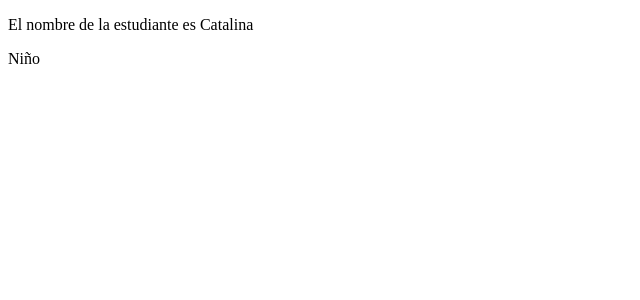
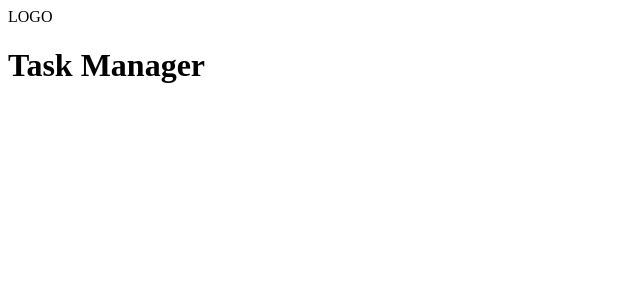
Before and after one commit to johncardozo/frontend-intermedio-02, a React (Vite) app in the folder react/task-manager/: page / in a window 1280 px wide. Shown: the top 300 px of the page, without its empty margins (0-640 px from the left). Built offline with nearby package versions, Linux system fonts and the light colour scheme.

Commit message:
React: Creación de componentes

```diff
--- a/react/task-manager/src/App.jsx
+++ b/react/task-manager/src/App.jsx
@@ -1,14 +1,10 @@
-// Importa el CSS
 import "./App.css";
+import Header from "./components/Header";
 
 function App() {
-  const nombre = "Catalina";
-  const edad = 15;
-
   return (
     <>
-      <p>El nombre de la estudiante es {nombre}</p>
-      <p>{edad > 18 ? "Adulto" : "Niño"}</p>
+      <Header />
     </>
   );
 }
--- /dev/null
+++ b/react/task-manager/src/components/Header.jsx
@@ -0,0 +1,12 @@
+import Logo from "./Logo";
+
+const Header = () => {
+  return (
+    <header>
+      <Logo />
+      <h1>Task Manager</h1>
+    </header>
+  );
+};
+
+export default Header;
--- /dev/null
+++ b/react/task-manager/src/components/Logo.jsx
@@ -0,0 +1,5 @@
+function Logo() {
+  return <div className="logo">LOGO</div>;
+}
+
+export default Logo;
```
